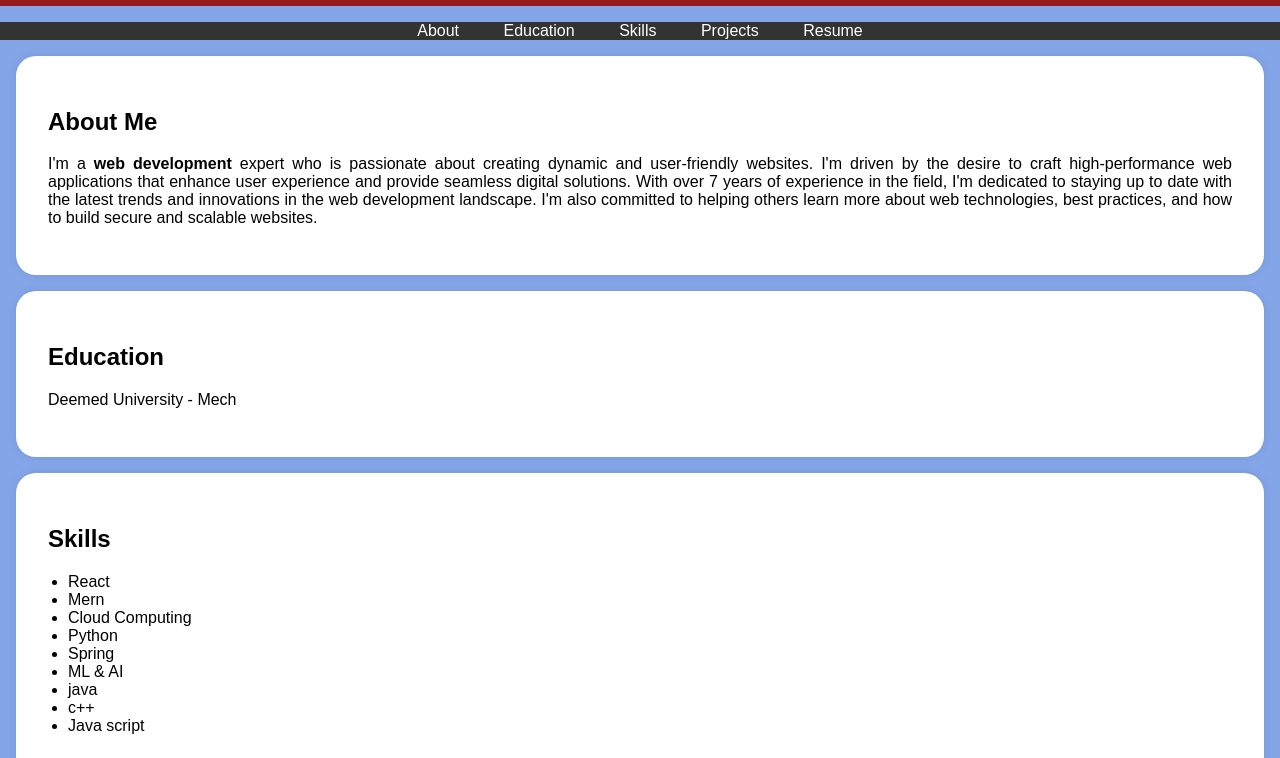
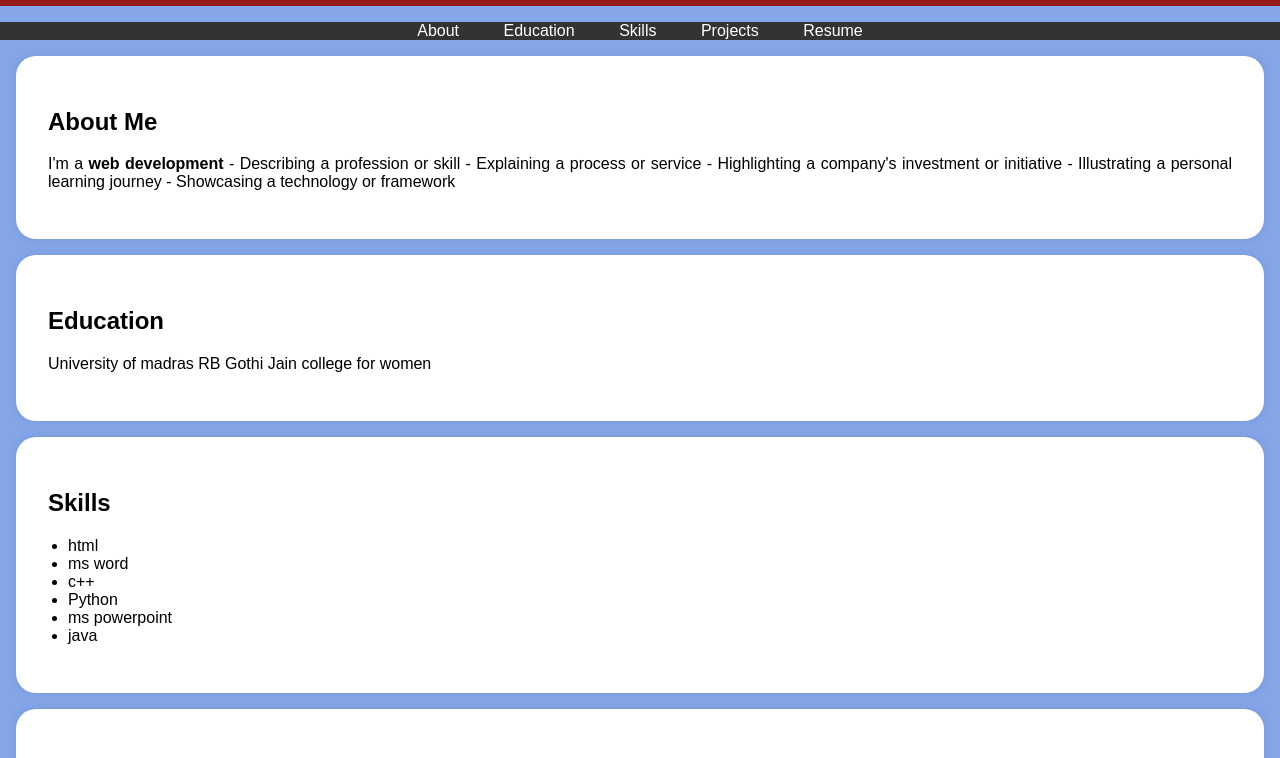
Before and after one commit to thirisha456/digital--portfloio, a plain HTML site: page index.html in a window 1280 px wide. Shown: the part 191-949 px from the top of the page. Drawn offline with Linux system fonts and the light colour scheme.

Commit message:
Update index.html

```diff
--- a/index.html
+++ b/index.html
@@ -95,9 +95,9 @@
     <header>
         <div class="header-content">
             <!-- Add your profile picture here -->
-            <img src="passport photo.jpg" alt="Your Profile Picture" class="profile-picture">
-            <h1>Pranesh S</h1>
-            <p>Am Mechanical Engineer</p>
+            <img src="IMG_20250319_194001.jpg " alt="Your Profile Picture" class="profile-picture">
+            <h1>Thirisha J</h1>
+            <p>BCA Computer Application </p>
         </div>
     </header>
 
@@ -115,12 +115,11 @@
     <section id="about">
         <div class="section-content">
             <h2>About Me</h2>
-            <p>I'm a <b>web development</b> expert who is passionate about creating dynamic and user-friendly websites.
-                I'm driven by the desire to craft high-performance web applications that enhance user experience and provide
-                 seamless digital solutions. With over 7 years of experience in the field, I'm dedicated to staying up to date
-                 with the latest trends and innovations in the
-                 web development landscape. I'm also committed to helping others learn more about web technologies,
-                 best practices, and how to build secure and scalable websites.</p>
+            <p>I'm a <b>web development</b> - Describing a profession or skill
+- Explaining a process or service
+- Highlighting a company's investment or initiative
+- Illustrating a personal learning journey
+- Showcasing a technology or framework</p>
 
         </div>
     </section>
@@ -128,7 +127,7 @@
     <section id="education">
         <div class="section-content">
             <h2>Education</h2>
-            <p>Deemed University  - Mech</p>
+            <p>University of madras RB Gothi Jain college for women</p>
 
 
         </div>
@@ -138,15 +137,12 @@
         <div class="section-content">
             <h2>Skills</h2>
             <ul>
-                <li>React</li>
-                <li>Mern</li>
-                <li>Cloud Computing</li>
+                <li>html</li>
+                <li>ms word</li>
+                <li>c++</li>
                 <li>Python</li>
-                <li>Spring</li>
-                <li>ML & AI</li>
+                <li>ms powerpoint</li>
                 <li>java</li>
-                <li>c++</li>
-                <li>Java script</li>
             </ul>
         </div>
     </section>
@@ -169,14 +165,14 @@
         <div class="section-content">
             <center>
             <h2>Resume</h2>
-            <a href="file.pdf" target="_blank" class="download-button">Download CV</a>
+            <a href="/storage/emulated/0/DCIM/Screenshots/Screenshot_2025-03-21-13-37-53-770_cn.wps.moffice_eng.jpg"class="download-button">Download CV</a>
         </center>
         </div>
 
     </section>
 
     <footer>
-        <p>&copy; 2025 Pranesh S</p>
+        <p>&copy; 2025 Thirisha J</p>
     </footer>
 
     <script>
```
